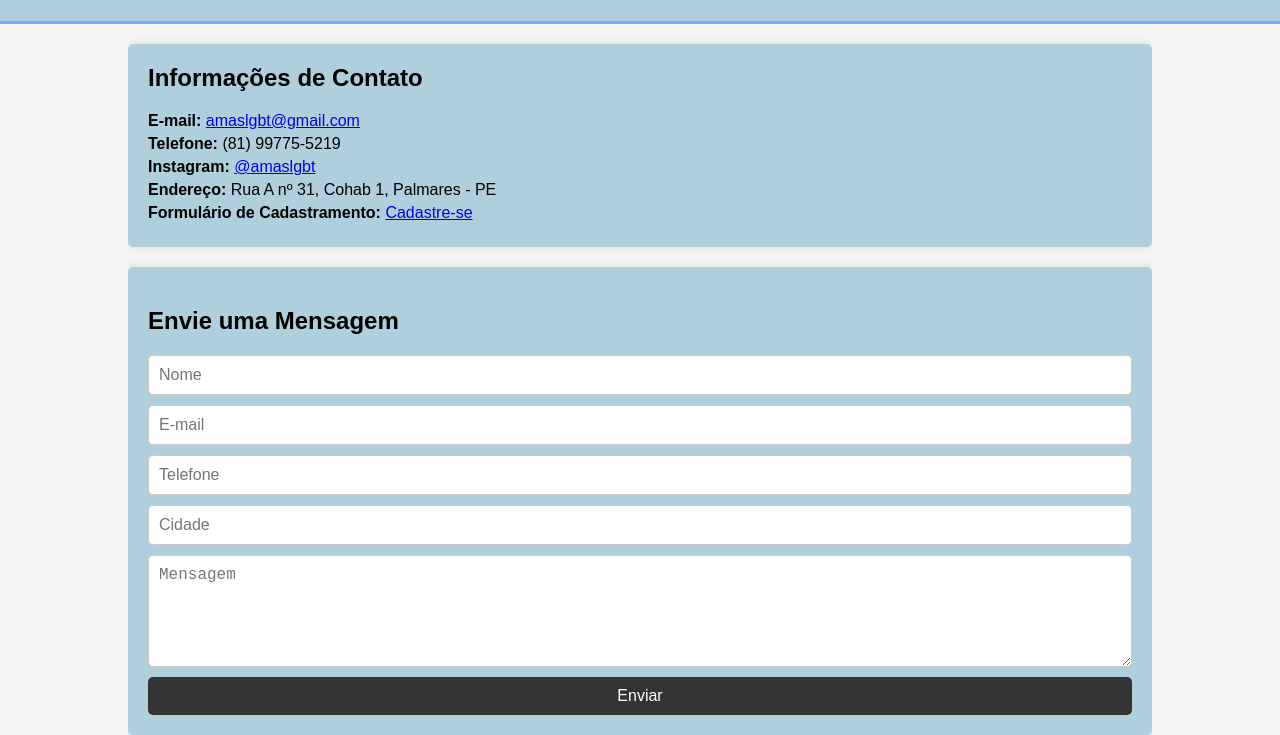
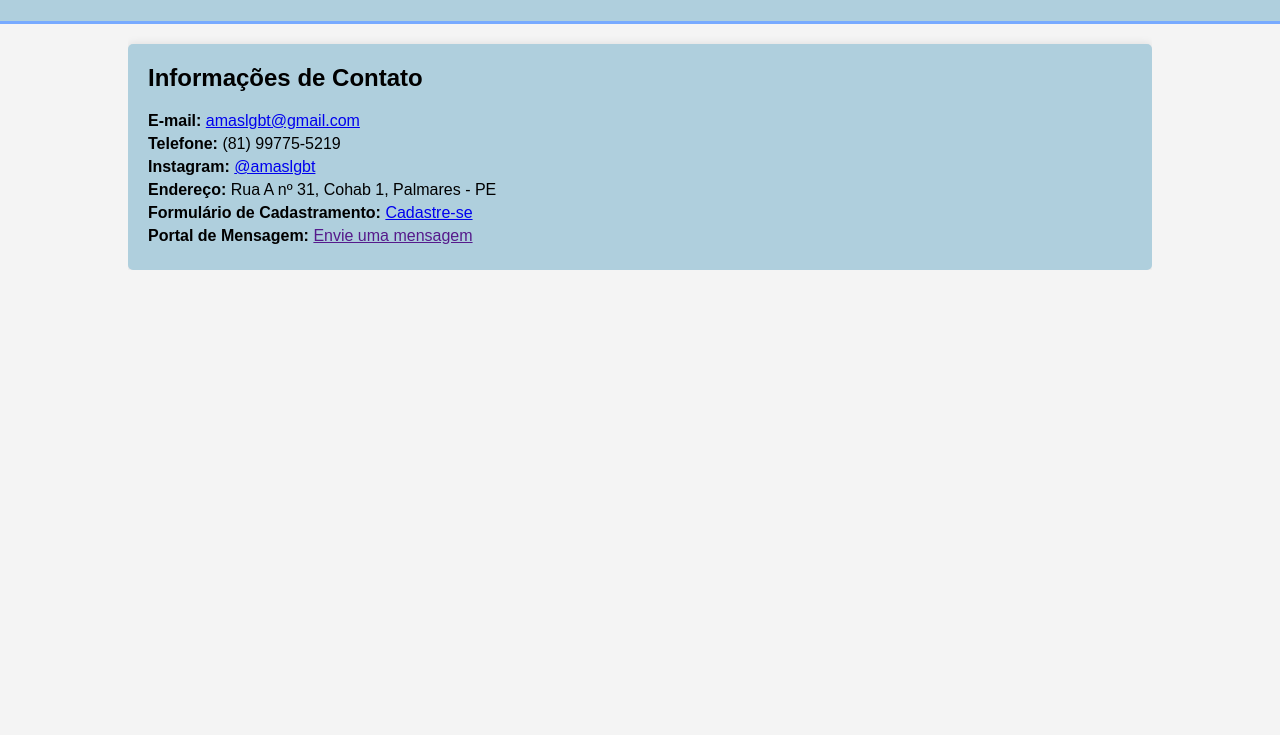
Before and after one commit to bochches/Projeto_AMAs2, a plain HTML site: page arquivos/paginas/contatos.html in a window 1280 px wide. Shown: the part 169-904 px from the top of the page. After the commit the page ends 800 px from the top, so only its background shows below. Drawn offline with Linux system fonts and the light colour scheme.

Commit message:
Ajustes finais

```diff
--- a/arquivos/paginas/contatos.html
+++ b/arquivos/paginas/contatos.html
@@ -171,17 +171,8 @@ document.addEventListener('DOMContentLoaded', function() {
             <p><strong>Instagram:</strong> <a href="https://www.instagram.com/amaslgbt/?utm_source=ig_web_button_share_sheet&igshid=OGQ5ZDc2ODk2ZA%3D%3D">@amaslgbt</a></p>
             <p><strong>Endereço:</strong> Rua A nº 31, Cohab 1, Palmares - PE</p>
             <p><strong>Formulário de Cadastramento:</strong> <a href="https://docs.google.com/forms/d/e/1FAIpQLSfMGfDnJiyOgD9WX5IcCdhi4tBFpq-IdbqbPxLwciBbU4o_1A/viewform">Cadastre-se</a></p>
+            <p><strong>Portal de Mensagem:</strong> <a href="">Envie uma mensagem</a></p>
         </div>
-        <div class="form-container">
-            <h2>Envie uma Mensagem</h2>
-            <form id="contactForm" action="#" method="post">
-                <input type="text" name="nome" placeholder="Nome" required>
-                <input type="email" name="email" placeholder="E-mail" required>
-                <input type="number" name="telefone" placeholder="Telefone" required>
-                <input type="text" name="cidade" placeholder="Cidade" required>
-                <textarea name="mensagem" placeholder="Mensagem" rows="5" required></textarea>
-                <button type="submit">Enviar</button>
-            </form>
         </div>
     </div>
     <script src="/arquivos/paginas/scriptForms.js"></script>
```
